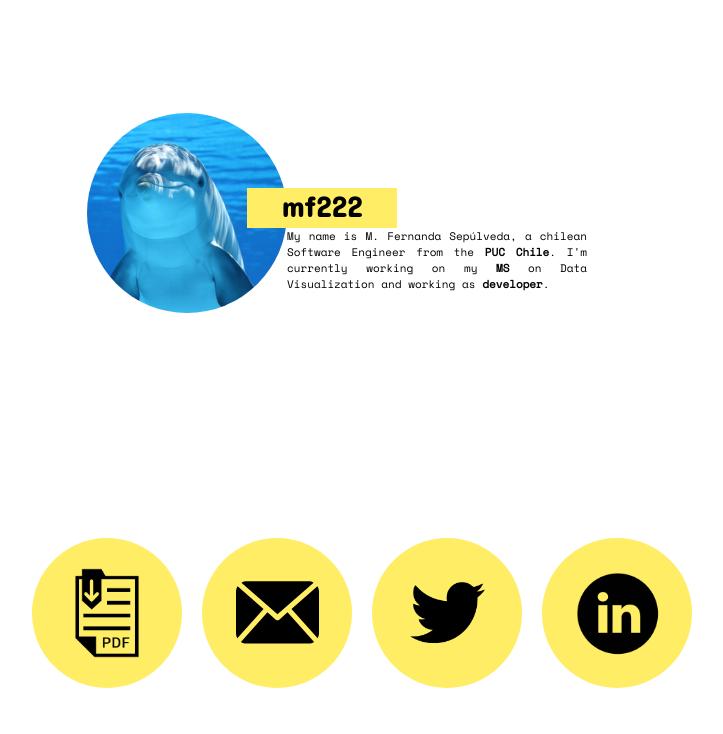
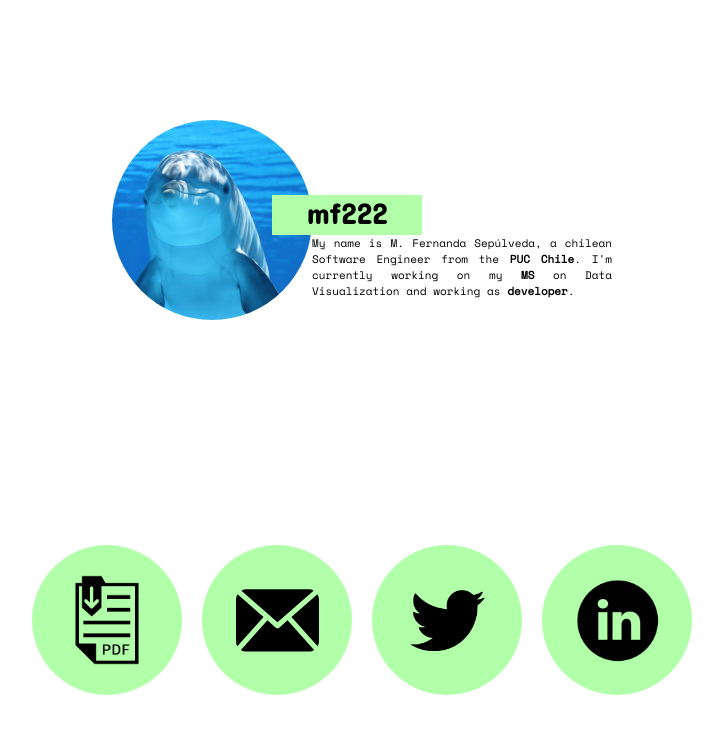
Before and after one commit to mf222/mf222.github.io, a plain HTML site: page index.html in a window 1280 px wide. Shown: the whole page, without its empty margins (278-1001 px from the left). Drawn offline with nearby package versions, Linux system fonts and the light colour scheme.

Commit message:
Change color and add hover

```diff
--- a/css/style.css
+++ b/css/style.css
@@ -20,7 +20,6 @@ html, body {
 
 .c-info {
     height: 250px;
-    width: 550px;
     margin: 0 auto;
 }
 
@@ -32,7 +31,6 @@ html, body {
 }
 
 .c-links {
-    height: 200px;
     width: 800px;
     display: flex;
     justify-content: center;
@@ -83,7 +81,7 @@ html, body {
 
 .c-info__description a:hover {
     text-decoration: underline;
-    text-decoration-color: #FE4A49;
+    text-decoration-color: #FFED66;
 }
 
 .c-links__cv, .c-links__mail,
@@ -94,11 +92,19 @@ html, body {
     -moz-border-radius: 75px 75px 75px 75px;
     -webkit-border-radius: 75px 75px 75px 75px;
     margin: 10px;
+    -webkit-transition: background-color .5s;
+    transition: background-color .5s;
+    cursor: pointer;
 }
 
 .c-links__cv, .c-links__mail,
 .c-links__twitter, .c-links__linkedin, .c-info__name {
-    background-color: #FFED66; /* #B2FFA9 75DBCD */
+    background-color: #B2FFA9; /* #B2FFA9 FFED66 #FE4A49*/
+}
+
+.c-links__cv:hover, .c-links__mail:hover,
+.c-links__twitter:hover, .c-links__linkedin:hover {
+    background-color: black;
 }
 
 .c-links__cv {
```
Also changed, not shown: js/script.js (added).
